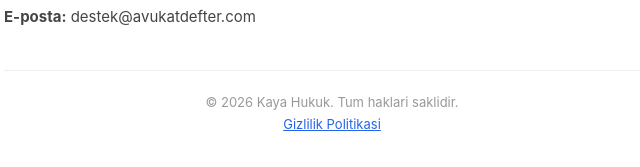
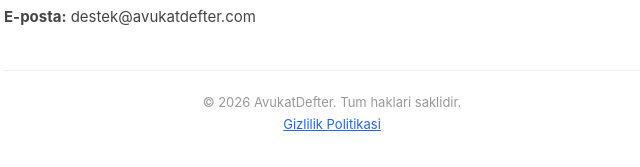
Before and after one commit to kayahukuk45/avukatdefter-legal, a plain HTML site: page kullanim-kosullari.html in a window 1280 px wide. Shown: the part 1836-2003 px from the top of the page, 308-948 px from the left. Drawn offline with Linux system fonts and the light colour scheme.

Commit message:
Update kullanim-kosullari.html

```diff
--- a/kullanim-kosullari.html
+++ b/kullanim-kosullari.html
@@ -70,7 +70,7 @@
   <p><strong>E-posta:</strong> destek@avukatdefter.com</p>
 
   <div class="footer">
-    &copy; 2026 Kaya Hukuk. Tum haklari saklidir.<br>
+    &copy; 2026 AvukatDefter. Tum haklari saklidir.<br>
     <a href="gizlilik-politikasi.html">Gizlilik Politikasi</a>
   </div>
 </div>
```
